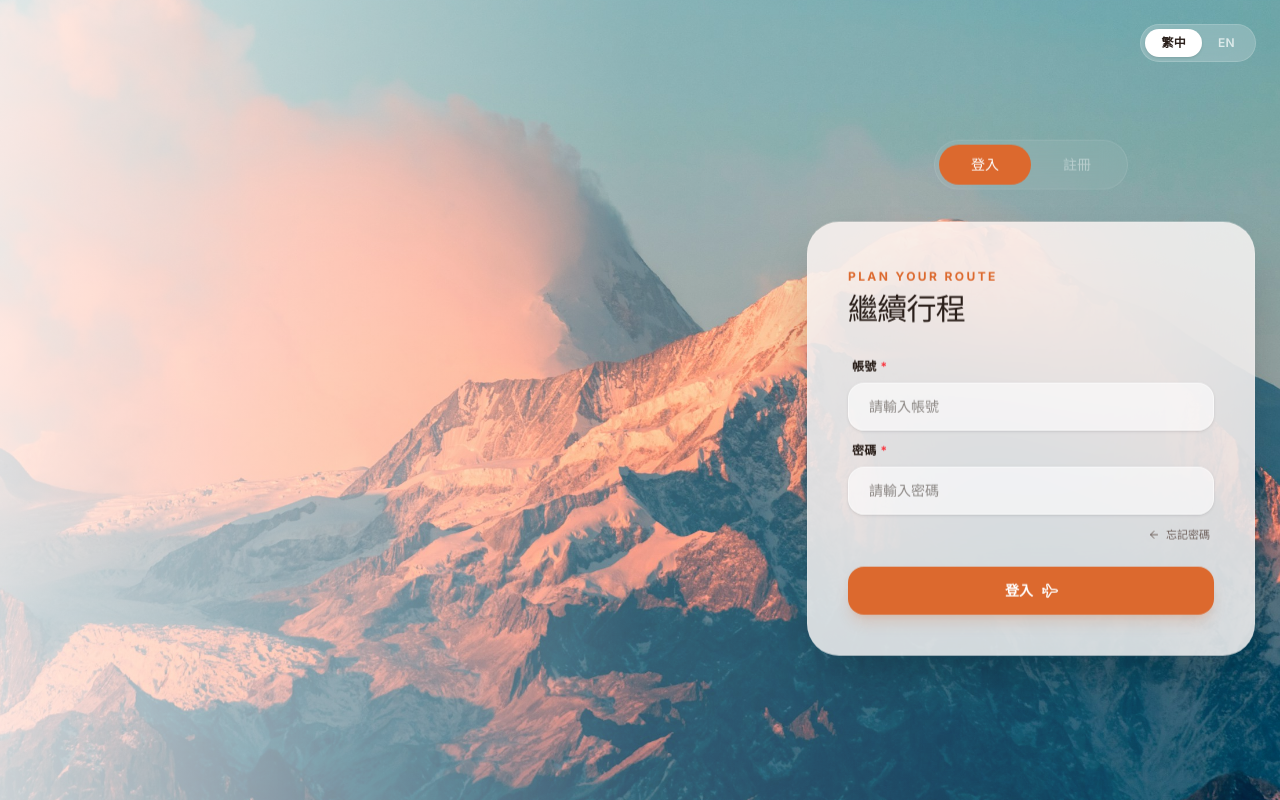
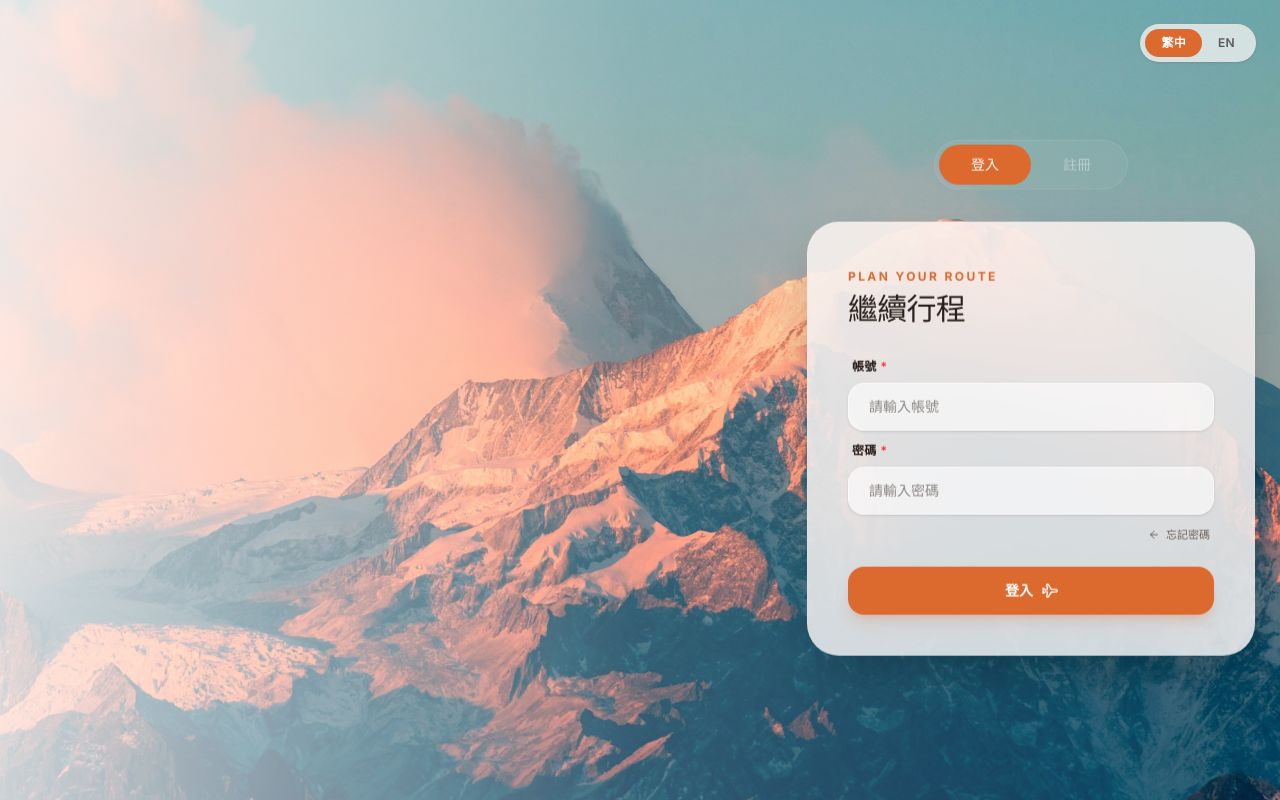
Before and after one commit to jack755051/trip-master-frontend, a Next.js app: page /login in a window 1280 px wide. Built offline with nearby package versions, Linux system fonts and the light colour scheme; no server answers.

Commit message:
add : 處理語系

```diff
--- a/src/app/(marketing)/layout.tsx
+++ b/src/app/(marketing)/layout.tsx
@@ -2,21 +2,13 @@ import React from "react";
 import Footer from "@/src/components/layout/footer/footer";
 import Header from "@/src/components/layout/header/header";
 import Logo from "@/src/components/common/logo";
-import { getFooterData } from "@/src/services/footer-service";
 import Toolbar from "@/src/components/layout/header/toolbar";
-import { I18nProvider } from "@/src/components/providers/i18n-provider";
-import { LOCALE_COOKIE_KEY, resolveLocale } from "@/src/services/i18n-service";
 import { MarketingHeaderNav, MarketingFooterNav } from "@/src/components/layout/marketing-nav";
-import { cookies } from "next/headers";
+import { SITE_CONFIG } from "@/src/constants/footer";
 
 // src/app/(main)/layout.tsx
-export default async function MainLayout({ children }: { children: React.ReactNode }) {
-  const cookieStore = await cookies();
-  const locale = resolveLocale(cookieStore.get(LOCALE_COOKIE_KEY)?.value);
-  const { siteConfig } = getFooterData(locale);
-
+export default function MainLayout({ children }: { children: React.ReactNode }) {
   return (
-    <I18nProvider initialLocale={locale}>
     <div className="main-container flex min-h-screen flex-col">
       {/* Header 整合:
           - left: Logo
@@ -31,13 +23,12 @@ export default async function MainLayout({ children }: { children: React.ReactNo
 
       <main className="flex-1">{children}</main>
 
-        <Footer name={siteConfig.name} startFrom={siteConfig.startFrom} slogan={siteConfig.slogan}>
+      <Footer startFrom={SITE_CONFIG.startFrom}>
         {/* Footer 整合:
             直接放入 MarketingFooterNav，它會自動讀取路由表並渲染 FooterNav 元件
         */}
         <MarketingFooterNav />
       </Footer>
     </div>
-    </I18nProvider>
   );
 }
--- /dev/null
+++ b/src/components/common/locale-toggle.tsx
@@ -0,0 +1,51 @@
+"use client";
+
+import { cn } from "@/lib/utils";
+import { relaxedBouncy } from "@/src/constants/auth-constants";
+import { localeOptions } from "@/src/config/i18n/locale-options";
+import { useTranslations } from "@/src/hooks/useTranslations";
+import { motion } from "framer-motion";
+
+type LocaleToggleProps = {
+  className?: string;
+};
+
+export default function LocaleToggle({ className }: LocaleToggleProps) {
+  const { locale, setLanguage } = useTranslations();
+
+  return (
+    <div
+      className={cn(
+        "inline-flex items-center rounded-full border border-border/60 bg-background/70 p-1 shadow-sm backdrop-blur-md",
+        className,
+      )}
+    >
+      {localeOptions.map((option) => {
+        const isActive = locale === option.value;
+
+        return (
+          <button
+            key={option.value}
+            type="button"
+            onClick={() => setLanguage(option.value)}
+            aria-pressed={isActive}
+            aria-label={option.label}
+            className={cn(
+              "relative rounded-full px-3 py-1.5 text-xs font-semibold tracking-wide transition-all duration-500 sm:px-4",
+              isActive ? "text-brand-foreground" : "text-text-main/70 hover:text-text-main",
+            )}
+          >
+            <span className="relative z-10">{option.shortLabel}</span>
+            {isActive && (
+              <motion.span
+                layoutId="locale-pill"
+                className="absolute inset-0 rounded-full bg-brand shadow-[0_0_20px_rgba(var(--brand),0.25)]"
+                transition={relaxedBouncy}
+              />
+            )}
+          </button>
+        );
+      })}
+    </div>
+  );
+}
--- a/src/components/layout/auth/login-layout-scene.tsx
+++ b/src/components/layout/auth/login-layout-scene.tsx
@@ -2,7 +2,7 @@
 
 import { motion } from "framer-motion";
 import type { ReactNode } from "react";
-import AuthLocaleToggle from "@/src/components/sections/auth/auth-locale-toggle";
+import LocaleToggle from "@/src/components/common/locale-toggle";
 
 export default function LoginLayoutScene({ children }: { children: ReactNode }) {
   return (
@@ -20,7 +20,7 @@ export default function LoginLayoutScene({ children }: { children: ReactNode })
       <div className="absolute inset-0 z-10 bg-gradient-to-r from-background/80 via-background/20 to-transparent" />
 
       <div className="absolute right-4 top-4 z-30 sm:right-6 sm:top-6">
-        <AuthLocaleToggle />
+        <LocaleToggle />
       </div>
 
       <main className="relative z-20 container mx-auto px-6 grid grid-cols-1 lg:grid-cols-[1fr_450px] items-center gap-12">
--- a/src/components/layout/footer/footer.tsx
+++ b/src/components/layout/footer/footer.tsx
@@ -1,22 +1,29 @@
 "use client";
 
-import { BaseFooter } from "@/src/types/footer.type";
 import { cn } from "@/lib/utils";
 import { Format } from "@/src/lib/format";
 import { ReactNode } from "react";
 import Logo from "@/src/components/common/logo";
+import { useTranslations } from "@/src/hooks/useTranslations";
 
-interface FooterProps extends BaseFooter {
+interface FooterProps {
+  startFrom?: string;
+  name?: string;
+  slogan?: string;
   children?: ReactNode;
   customClass?: string;
 }
 
 export default function Footer(props: FooterProps) {
+  const { t } = useTranslations();
   const { name, startFrom, children, slogan, customClass } = props;
+  const resolvedName = name ?? t("common.site-name");
+  const resolvedSlogan = slogan ?? t("common.footer-slogan");
 
-  if (!name) return null;
-
-  const copyrightText = Format.copyright({ name, startFrom });
+  const copyrightText = Format.copyright(
+    { name: resolvedName, startFrom },
+    t("common.copyright"),
+  );
 
   return (
     <footer
@@ -32,14 +39,14 @@ export default function Footer(props: FooterProps) {
           {/* 左側：品牌區塊 (活潑與專業的起點) */}
           <div className="footer__brand flex flex-col gap-4 max-w-sm">
             <Logo className="h-10 w-auto -ml-2" />
-            {slogan && (
+            {resolvedSlogan && (
               <p
                 className={cn(
                   "text-sm text-text-muted leading-relaxed",
                   "min-h-[4.5rem] md:min-h-[5rem]", // 👈 設定最小高度，確保 2-3 行字都不會抖動
                 )}
               >
-                {slogan}
+                {resolvedSlogan}
               </p>
             )}
           </div>
--- a/src/components/layout/header/locale-switcher.tsx
+++ /dev/null
@@ -1,44 +0,0 @@
-"use client";
-
-import {
-  Menubar,
-  MenubarContent,
-  MenubarItem,
-  MenubarMenu,
-  MenubarTrigger,
-} from "@/src/components/ui/menubar";
-import { Globe } from "lucide-react"; // 增加親切感的圖示
-import { useTranslations } from "@/src/hooks/useTranslations";
-import { localeOptions } from "@/src/config/i18n/locale-options";
-import { cn } from "@/lib/utils";
-
-export default function LocaleSwitcher() {
-  const { locale, setLanguage } = useTranslations();
-
-  return (
-    <Menubar className="border-none bg-transparent shadow-none">
-      <MenubarMenu>
-        <MenubarTrigger className="cursor-pointer rounded-full hover:bg-brand/10 transition-colors px-3 py-2">
-          <div className="flex items-center gap-2">
-            <Globe className="h-4 w-4 text-brand" />
-            <span className="text-sm font-medium uppercase">{locale}</span>
-          </div>
-        </MenubarTrigger>
-        <MenubarContent align="end" className="min-w-[120px]">
-          {localeOptions.map((lang) => (
-            <MenubarItem
-              key={lang.value}
-              onClick={() => setLanguage(lang.value)}
-              className={cn(
-                "cursor-pointer text-sm",
-                locale === lang.value && "text-brand font-bold bg-brand/5",
-              )}
-            >
-              {lang.label}
-            </MenubarItem>
-          ))}
-        </MenubarContent>
-      </MenubarMenu>
-    </Menubar>
-  );
-}
--- a/src/components/layout/header/toolbar.tsx
+++ b/src/components/layout/header/toolbar.tsx
@@ -2,7 +2,7 @@
 
 import Link from "next/link";
 import { cn } from "@/lib/utils";
-import LocaleSwitcher from "./locale-switcher";
+import LocaleToggle from "@/src/components/common/locale-toggle";
 import { useTranslations } from "@/src/hooks/useTranslations";
 
 export default function Toolbar() {
@@ -10,7 +10,7 @@ export default function Toolbar() {
 
   return (
     <div className={cn("toolbar__container flex items-center gap-2")}>
-      <LocaleSwitcher />
+      <LocaleToggle />
       <Link
         href="/login"
         className="hidden sm:block text-sm font-semibold text-text-main hover:text-brand px-4 transition-colors"
--- a/src/components/providers/i18n-provider.tsx
+++ b/src/components/providers/i18n-provider.tsx
@@ -7,7 +7,6 @@ import {
   LOCALE_COOKIE_KEY,
   resolveLocale,
 } from "@/src/services/i18n-service";
-import { useRouter } from "next/navigation";
 import {
   createContext,
   ReactNode,
@@ -34,7 +33,6 @@ export function I18nProvider({
   initialLocale?: string;
   children: ReactNode;
 }) {
-  const router = useRouter();
   const [locale, setLocale] = useState<Locale>(resolveLocale(initialLocale));
 
   const t = useMemo(() => createTranslator(locale), [locale]);
@@ -45,9 +43,8 @@ export function I18nProvider({
 
       document.cookie = `${LOCALE_COOKIE_KEY}=${nextLocale}; path=/; max-age=31536000; samesite=lax`;
       setLocale(nextLocale);
-      router.refresh();
     },
-    [router],
+    [],
   );
 
   const value = useMemo(
--- a/src/components/sections/auth/auth-locale-toggle.tsx
+++ /dev/null
@@ -1,35 +0,0 @@
-"use client";
-
-import { cn } from "@/lib/utils";
-import { localeOptions } from "@/src/config/i18n/locale-options";
-import { useTranslations } from "@/src/hooks/useTranslations";
-
-export default function AuthLocaleToggle() {
-  const { locale, setLanguage } = useTranslations();
-
-  return (
-    <div className="inline-flex items-center rounded-full border border-white/15 bg-background/20 p-1 backdrop-blur-md">
-      {localeOptions.map((option) => {
-        const isActive = locale === option.value;
-
-        return (
-          <button
-            key={option.value}
-            type="button"
-            onClick={() => setLanguage(option.value)}
-            aria-pressed={isActive}
-            aria-label={option.label}
-            className={cn(
-              "rounded-full px-3 py-1.5 text-xs font-semibold tracking-wide transition-colors sm:px-4",
-              isActive
-                ? "bg-white text-text-main shadow-sm"
-                : "text-white/70 hover:bg-white/10 hover:text-white",
-            )}
-          >
-            {option.shortLabel}
-          </button>
-        );
-      })}
-    </div>
-  );
-}
--- a/src/services/footer-service.ts
+++ /dev/null
@@ -1,15 +0,0 @@
-import { Locale } from "@/src/config/i18n";
-import { SITE_CONFIG } from "@/src/constants/footer";
-import { createTranslator, DEFAULT_LOCALE } from "@/src/services/i18n-service";
-
-export function getFooterData(locale: Locale = DEFAULT_LOCALE) {
-  const t = createTranslator(locale);
-
-  return {
-    siteConfig: {
-      ...SITE_CONFIG,
-      name: t(SITE_CONFIG.nameKey),
-      slogan: t(SITE_CONFIG.sloganKey),
-    },
-  };
-}
```
Lines whose indentation alone changed are shown as unchanged.
